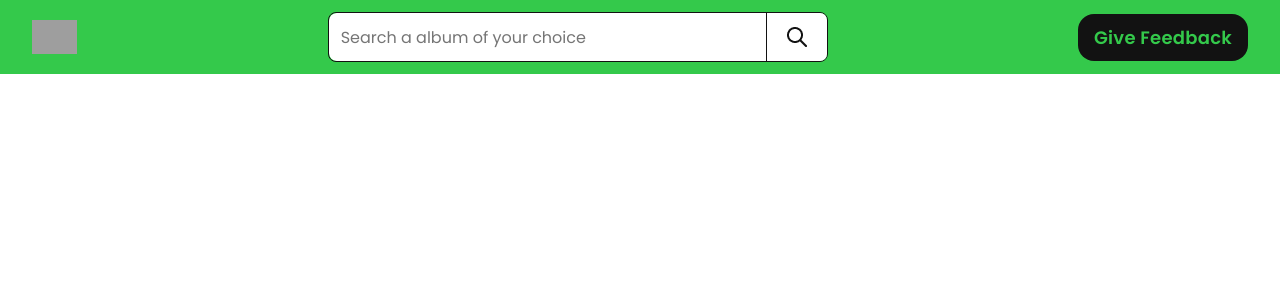
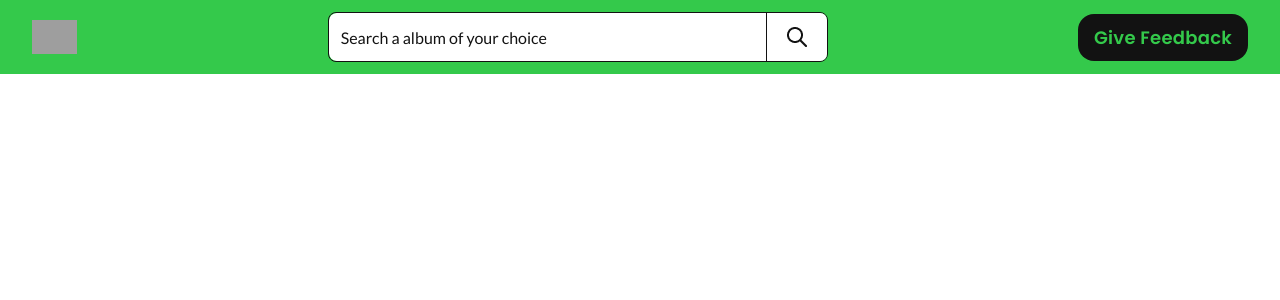
Before and after one commit to SHUBHAM-126/QTify, a React (Create React App) app in the folder qtify-app/: page / in a window 1280 px wide. Shown: the top 300 px of the page. Built offline with nearby package versions, Linux system fonts and the light colour scheme; grey boxes are pictures that could not be loaded.

Commit message:
Changed search box font

```diff
--- a/qtify-app/src/components/Button/Button.jsx
+++ b/qtify-app/src/components/Button/Button.jsx
@@ -1,9 +1,9 @@
 import React from 'react'
 import styles from './Button.module.css'
 
-function Button({text}) {
+function Button({children}) {
     return(
-        <button className={styles.btn}>{text}</button>
+        <button className={styles.btn}>{children}</button>
     )
 }
 
--- a/qtify-app/src/components/Navbar/Navbar.jsx
+++ b/qtify-app/src/components/Navbar/Navbar.jsx
@@ -8,7 +8,7 @@ function Navbar() {
     return(<nav className={styles.navbar}>
         <Logo />
         <Searchbar/>
-        <Button text="Give Feedback"/>
+        <Button>Give Feedback</Button>
     </nav>)
 }
 
--- a/qtify-app/src/components/Searchbar/Searchbar.module.css
+++ b/qtify-app/src/components/Searchbar/Searchbar.module.css
@@ -15,6 +15,11 @@
     flex:1;
     border-top-left-radius: 8px;
     border-bottom-left-radius: 8px;
+    font-family: 'Lato', sans-serif;
+    color:var(--color-dark);
+}
+.searchbar input::placeholder{
+    color:var(--color-dark);
 }
 .searchbar button{
     border:0;
--- a/qtify-app/src/index.css
+++ b/qtify-app/src/index.css
@@ -1,4 +1,5 @@
 @import url('https://fonts.googleapis.com/css2?family=Poppins:wght@300;400;600&display=swap');
+@import url('https://fonts.googleapis.com/css2?family=Lato&display=swap');
 
 :root {
   /* Global variables to be defined here */
```
